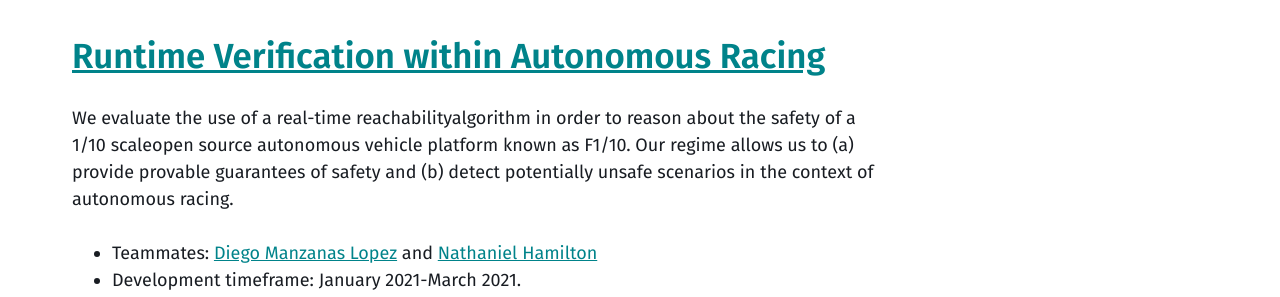
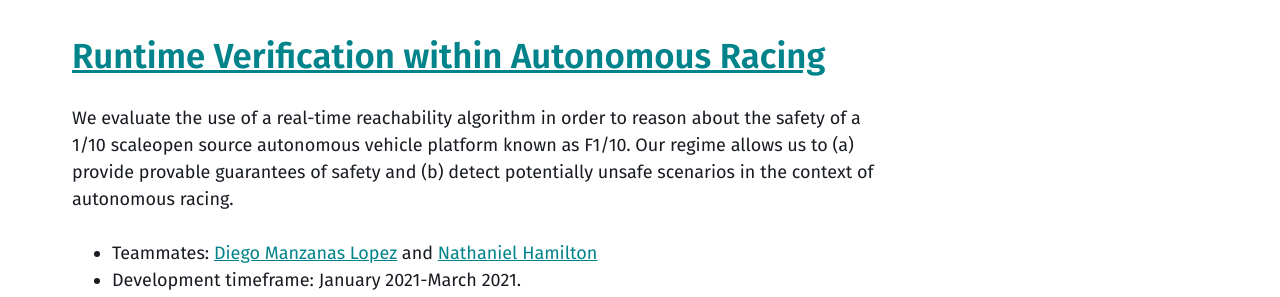
Before and after one commit to pmusau17/pmusau17.github.io, a Jekyll site: the page built from projects.md, in a window 1280 px wide and 900 px high. Shown: the part 267-564 px from the top of the window. Built offline with Jekyll 4.4.1, drawn with Linux system fonts in a browser that asks for light colours; a script that is not in the unit is left out; some of the changed text lies outside the part shown.

Commit message:
IROS projects

```diff
--- a/projects.md
+++ b/projects.md
@@ -12,7 +12,7 @@ entries_layout: grid
 
 ## [Runtime Verification within Autonomous Racing](https://github.com/pmusau17/rtreach_f1tenth)
 
-We evaluate the use of a real-time reachabilityalgorithm  in  order  to  reason  about  the  safety  of a 1/10  scaleopen source autonomous vehicle platform known as F1/10. Our regime  allows us  to (a) provide provable guarantees of safety and (b) detect potentially unsafe  scenarios in the context of autonomous racing.
+We evaluate the use of a real-time reachability algorithm  in  order  to  reason  about  the  safety  of a 1/10  scaleopen source autonomous vehicle platform known as F1/10. Our regime  allows us  to (a) provide provable guarantees of safety and (b) detect potentially unsafe  scenarios in the context of autonomous racing.
 
 - Teammates: [Diego Manzanas Lopez](https://mldiego.github.io/) and [Nathaniel Hamilton](https://www.linkedin.com/in/nathaniel-hamilton-b01942112/)
 - Development timeframe: January 2021-March 2021.
```
Also changed, not shown: other parts of projects.md (+4 -0 lines).
